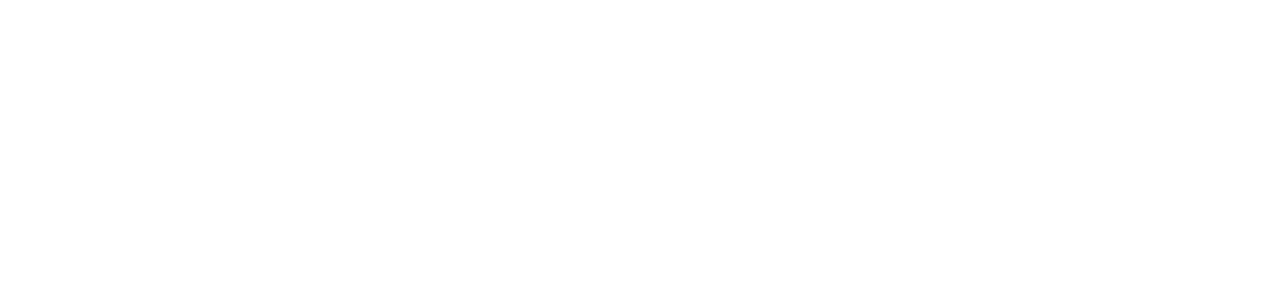
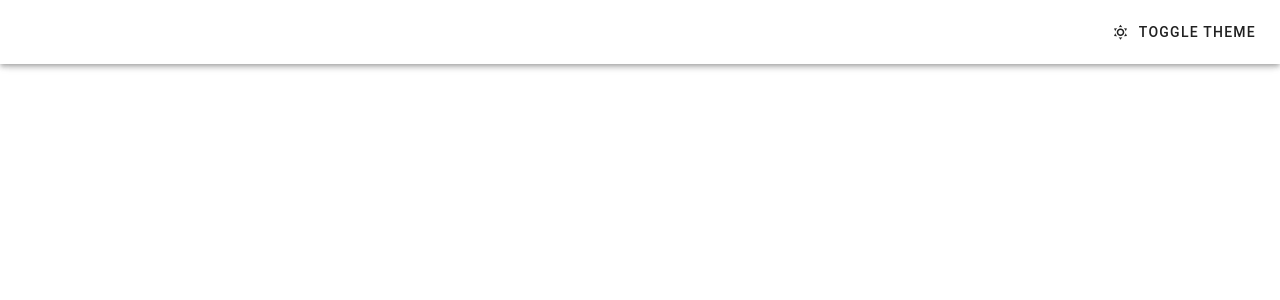
Before and after one commit to jipenalver/cross-thesis, a Vue app: page / in a window 1280 px wide. Shown: the top 300 px of the page. Built offline with nearby package versions, Linux system fonts and the light colour scheme; the HTML template or start-up script is replaced by a standard one.

Commit message:
feat: added vuetify and vuetify icon font

```diff
--- a/package.json
+++ b/package.json
@@ -15,9 +15,11 @@
   "dependencies": {
     "pinia": "^2.2.6",
     "vue": "^3.5.13",
-    "vue-router": "^4.4.5"
+    "vue-router": "^4.4.5",
+    "vuetify": "^3.7.5"
   },
   "devDependencies": {
+    "@mdi/font": "^7.4.47",
     "@tsconfig/node22": "^22.0.0",
     "@types/node": "^22.9.3",
     "@vitejs/plugin-vue": "^5.2.1",
--- /dev/null
+++ b/src/components/layout/AppLayout.vue
@@ -0,0 +1,30 @@
+<script setup lang="ts">
+import { ref } from 'vue'
+
+const theme = ref('light')
+
+function onClick() {
+  theme.value = theme.value === 'light' ? 'dark' : 'light'
+}
+</script>
+
+<template>
+  <v-responsive>
+    <v-app :theme="theme">
+      <v-app-bar class="px-3">
+        <v-spacer></v-spacer>
+
+        <v-btn
+          :prepend-icon="theme === 'light' ? 'mdi-weather-sunny' : 'mdi-weather-night'"
+          text="Toggle Theme"
+          slim
+          @click="onClick"
+        ></v-btn>
+      </v-app-bar>
+
+      <v-main>
+        <slot name="content"></slot>
+      </v-main>
+    </v-app>
+  </v-responsive>
+</template>
--- a/src/main.ts
+++ b/src/main.ts
@@ -1,12 +1,28 @@
 import { createApp } from 'vue'
 import { createPinia } from 'pinia'
 
+// Vuetify Icon Font
+import '@mdi/font/css/materialdesignicons.css'
+
+// Vuetify
+import 'vuetify/styles'
+import { createVuetify } from 'vuetify'
+import * as components from 'vuetify/components'
+import * as directives from 'vuetify/directives'
+
+// Vue
 import App from './App.vue'
 import router from './router'
 
 const app = createApp(App)
 
+const vuetify = createVuetify({
+  components,
+  directives,
+})
+
 app.use(createPinia())
 app.use(router)
+app.use(vuetify)
 
 app.mount('#app')
--- a/src/views/auth/LoginView.vue
+++ b/src/views/auth/LoginView.vue
@@ -1,5 +1,9 @@
-<script setup lang="ts"></script>
+<script setup lang="ts">
+import AppLayout from '@/components/layout/AppLayout.vue'
+</script>
 
 <template>
-  <main></main>
+  <AppLayout>
+    <v-container> </v-container>
+  </AppLayout>
 </template>
```
Also changed, not shown: 1 other file (tests, documents, lock files or other folders).
